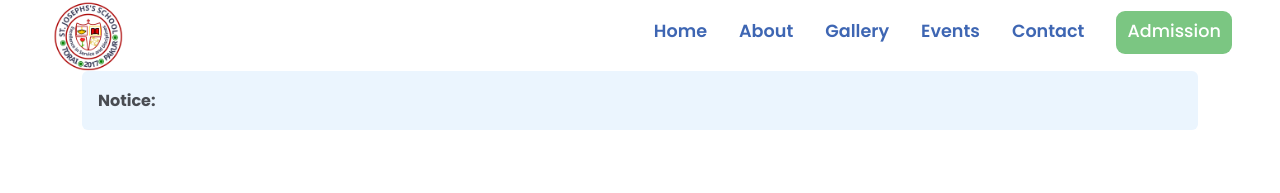
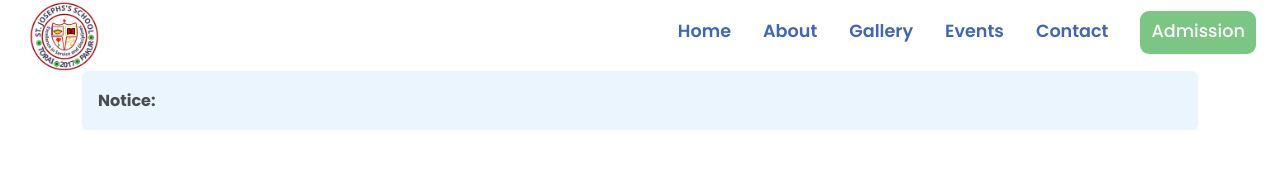
Before and after one commit to johng92/sjsTorai, a website: page index.html in a window 1280 px wide. Shown: the top 193 px of the page. Drawn offline with nearby package versions, Linux system fonts and the light colour scheme; some packages are replaced by stand-ins of ours; a script that the page names is missing.

Commit message:
padding reduced of header for alignment purpose

```diff
--- a/scss/styles.scss
+++ b/scss/styles.scss
@@ -15,7 +15,7 @@ html {
     justify-content: space-between;
     align-items: center; //added+ to fix, the menu-btn aligning to center , Vertically
     height: 4.43rem;
-    padding: 0 3rem;
+    padding: 0 1.5rem;
     /* @media ka main-nav ke liye */
     position: relative;
   }
```
Also changed, not shown: css/styles.css.
